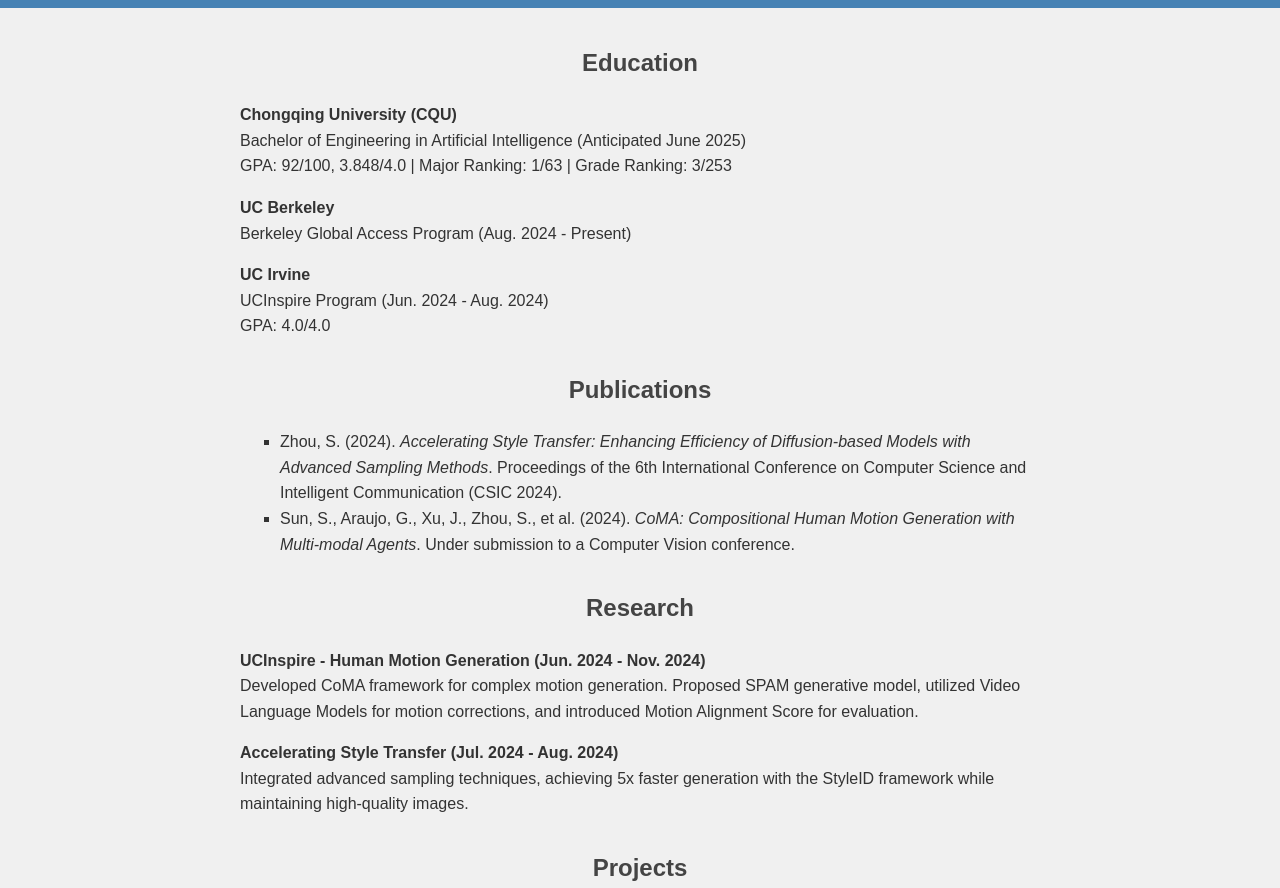
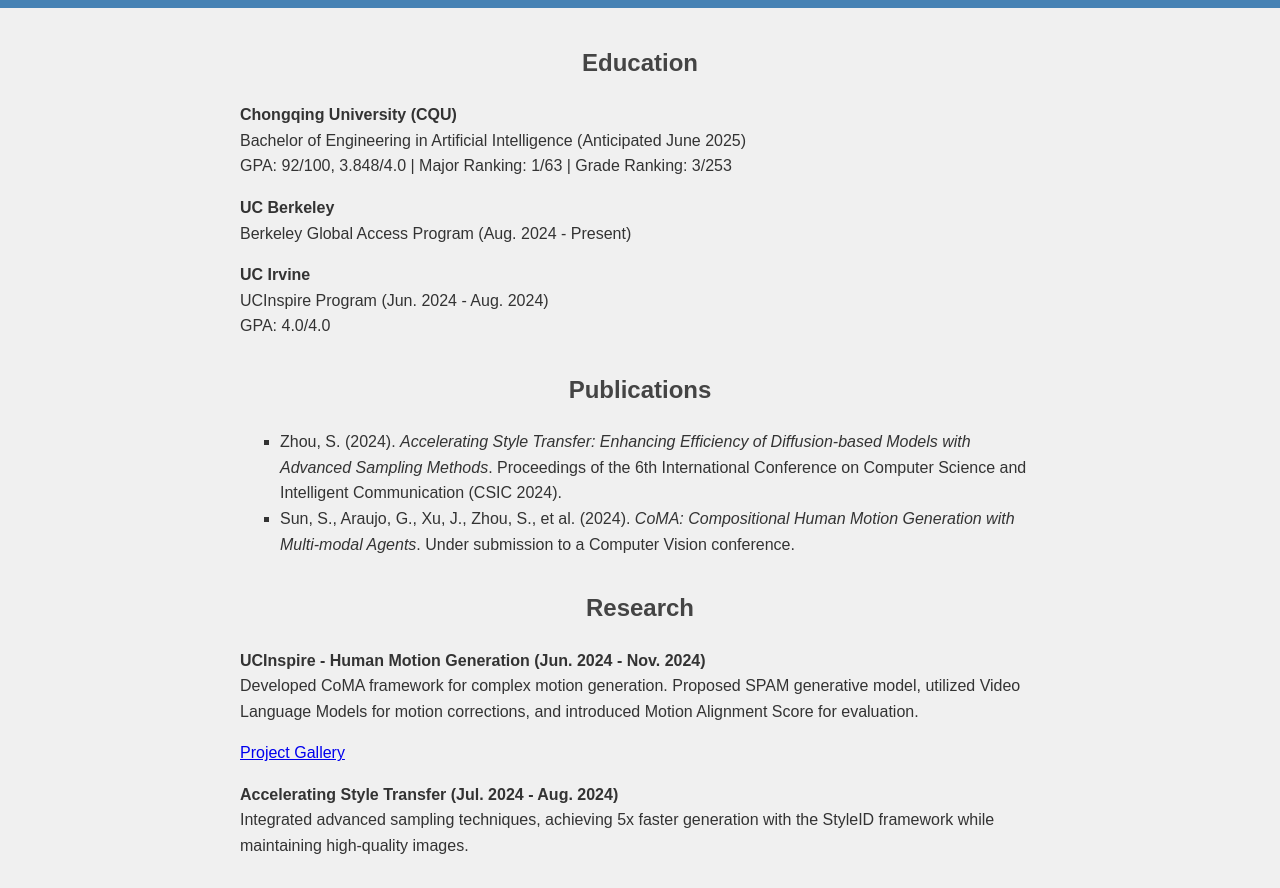
Before and after one commit to ShenghanZhou/ShenghanZhou.github.io, a plain HTML site: page index.html in a window 1280 px wide. Shown: the part 96-984 px from the top of the page. Drawn offline with nearby package versions, Linux system fonts and the light colour scheme.

Commit message:
change index.html

```diff
--- a/index.html
+++ b/index.html
@@ -94,7 +94,7 @@
         </section>
         <section>
             <h2>Research</h2>
-            <p><strong>UCInspire - Human Motion Generation (Jun. 2024 - Nov. 2024)</strong><br>Developed CoMA framework for complex motion generation. Proposed SPAM generative model, utilized Video Language Models for motion corrections, and introduced Motion Alignment Score for evaluation.</p>
+            <p><strong>UCInspire - Human Motion Generation (Jun. 2024 - Nov. 2024)</strong><br>Developed CoMA framework for complex motion generation. Proposed SPAM generative model, utilized Video Language Models for motion corrections, and introduced Motion Alignment Score for evaluation.</p> <a href="./CoMA_gallery/indext.html">Project Gallery</a>
             <p><strong>Accelerating Style Transfer (Jul. 2024 - Aug. 2024)</strong><br>Integrated advanced sampling techniques, achieving 5x faster generation with the StyleID framework while maintaining high-quality images.</p>
         </section>
         <section>
```
